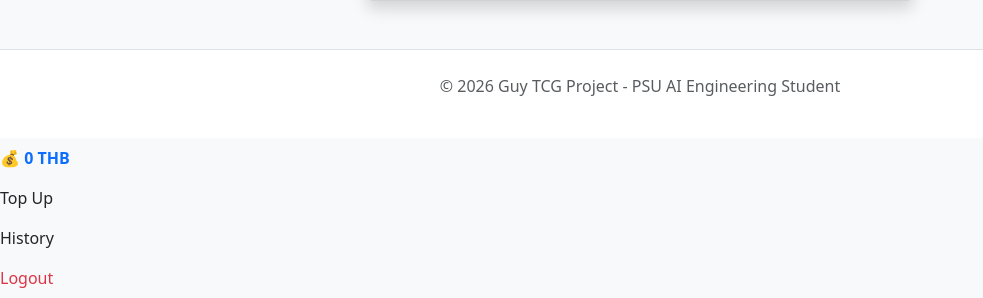
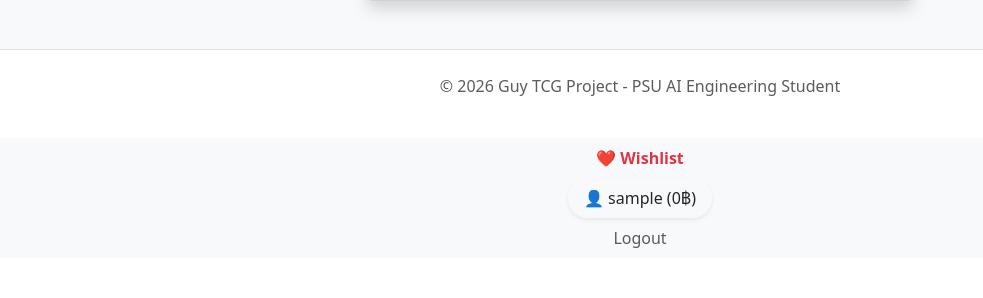
Before and after one commit to MinaZ0/My-web, a Flask app: page /add in a window 1280 px wide. Shown: the part 655-953 px from the top of the page, without its empty margins (0-983 px from the left). After the commit the page ends 903 px from the top, so only its background shows below. Run offline with Flask 3, Linux system fonts and the light colour scheme; the visitor is signed in with stand-in values (Sample User, id 1).

Commit message:
navbar-nav

```diff
--- a/templates/base.html
+++ b/templates/base.html
@@ -45,12 +45,19 @@
     <script src="https://cdn.jsdelivr.net/npm/bootstrap@5.3.0/dist/js/bootstrap.bundle.min.js"></script>
 </body>
 </html>
-<ul class="navbar-nav ms-auto">
+<ul class="navbar-nav ms-auto align-items-center">
     {% if current_user.is_authenticated %}
-        <li class="nav-item"><a class="nav-link text-primary fw-bold">💰 {{ current_user.balance }} THB</a></li>
-        <li class="nav-item"><a class="nav-link" href="/topup">Top Up</a></li>
-        <li class="nav-item"><a class="nav-link" href="/history">History</a></li>
-        <li class="nav-item"><a class="nav-link text-danger" href="/logout">Logout</a></li>
+        <li class="nav-item mx-2">
+            <a class="nav-link fw-bold text-danger" href="/wishlist">❤️ Wishlist</a>
+        </li>
+        <li class="nav-item mx-2">
+            <a class="nav-link btn btn-outline-dark rounded-pill px-3 shadow-sm" href="/profile">
+                👤 {{ current_user.username }} ({{ "{:,}".format(current_user.balance) }}฿)
+            </a>
+        </li>
+        <li class="nav-item">
+            <a class="nav-link text-muted" href="/logout">Logout</a>
+        </li>
     {% else %}
         <li class="nav-item"><a class="nav-link" href="/login">Login</a></li>
     {% endif %}
```
